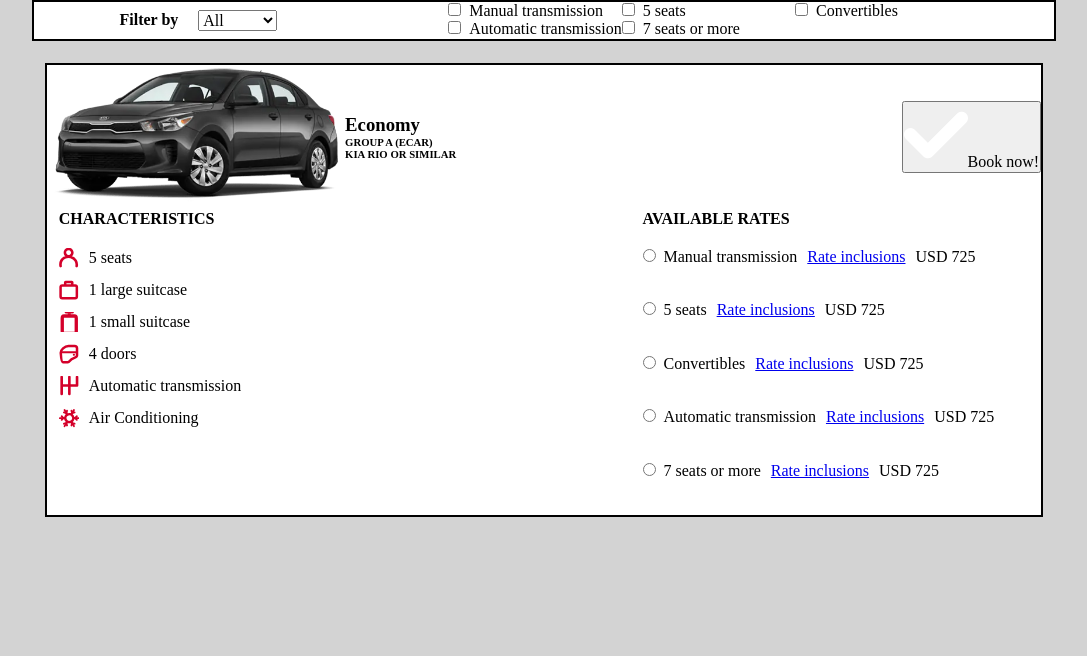
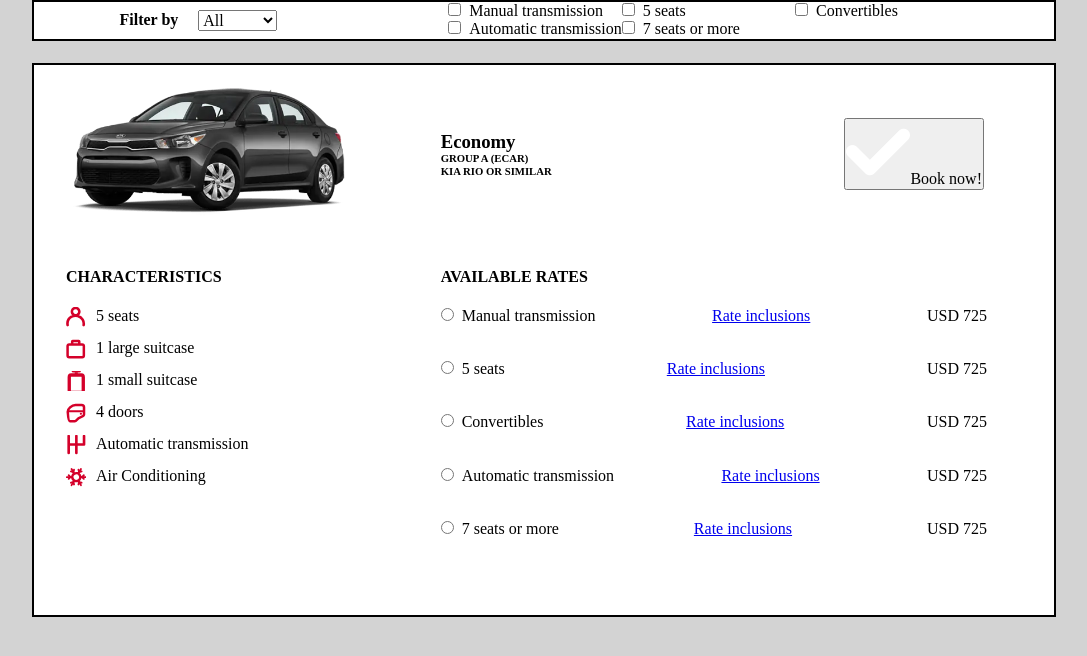
Before and after one commit to Mvillablancarodas/challenge-front2022, a plain HTML site: page index.html in a window 1280 px wide. Shown: the whole page, without its empty margins (96-1183 px from the left). Drawn offline with Linux system fonts and the light colour scheme.

Commit message:
Version 2

```diff
--- a/index.html
+++ b/index.html
@@ -37,7 +37,6 @@
 		</div>
 		<div class="container__carsList">
 			<div class="carsList__carItem">
-				<div class="carItem__head">
 				<div class="carItem__head--img">
 					<img src="2020-kia-rio-s-sedan-grey_featured.webp">
 				</div>
@@ -53,8 +52,6 @@
 						</button>
 					</div>
 				</div>
-				</div>
-				<div class="carItem__main">
 				<div class="carItem__main--charact">
 					<h4>CHARACTERISTICS</h4>
 					<ul>
@@ -127,7 +124,6 @@
 			</div>
 		</div>
 	</div>
-	</div>
 	<script src="script.js"></script>
 </body>
 </html>
--- a/style.css
+++ b/style.css
@@ -10,7 +10,7 @@
 /*-----------------------------------------------------*/
 /*-----------------------------------------------------*/
 .container__filter {
-	width: 80%;
+	width: 1024px;
 	background: white;
 	border: 2px solid black;
 	display: flex;
@@ -32,40 +32,48 @@
 /*-----------------------------------------------------*/
 /*-----------------------------------------------------*/
 .container__carsList {
-	width: 78%;
+	width: 1024px;
 	border: 2px solid black;
 }
 
 .carsList__carItem {
+	height: 550px;
 	background: white;
-	display: flex;
-	flex-direction: column;
+	padding: 20px;
+	display: grid;
+	grid-template-rows: 1fr 3fr;
+	grid-template-columns: 1fr 2fr;
+	grid-column-gap: 90px;
+	grid-row-gap: 45px;
+	justify-content: center;
 }
 /*-----------------------------------------------------*/
-.carItem__head {
-	display: flex;
-	/*justify-content: space-between;*/
+.carItem__head--img {
+	margin-left: 12px;
+	grid-row: 1/2;
+	grid-column: 1/2;
+	justify-content: center;
+	align-items: center;
 }
 
-.carItem__head--img {
-	width: 30%;
+.carItem__head--img img {
+	width: 300px;
+	object-fit: cover;
 }
-
 .carItem__head--details {
-	width: 70%;
+	margin-right: 50px;
+	grid-row: 1/2;
+	grid-column: 2/3;
 	display: flex;
 	justify-content: space-between;
 	align-items: center;
 }
 
 /*-----------------------------------------------------*/
-.carItem__main {
-	display: flex;
-	justify-content: space-between;
-}
-
 .carItem__main--charact {
 	margin-left: 12px;
+	grid-row: 2/3;
+	grid-column: 1/2;
 }
 
 .carItem__main--charact ul {
@@ -88,6 +96,8 @@
 
 .carItem__main--rates {
 	margin-right: 12px;
+	grid-row: 2/3;
+	grid-column: 2/3;
 }
 
 .carItem__main--rates ul {
@@ -98,6 +108,7 @@
 .carItem__main--rates ul li {
 	margin: 0px 35px 35px 0px;
 	display: flex;
+	justify-content: space-between;
 	align-items: center;
 	column-gap: 10px;
 }
```
Lines whose indentation alone changed are shown as unchanged.
